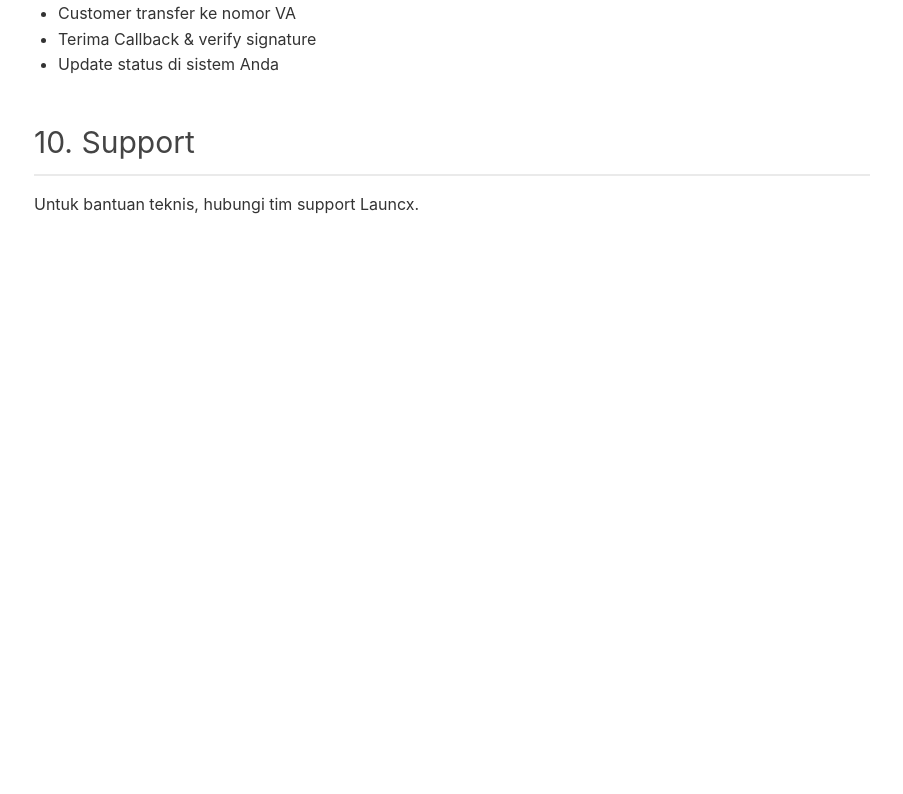
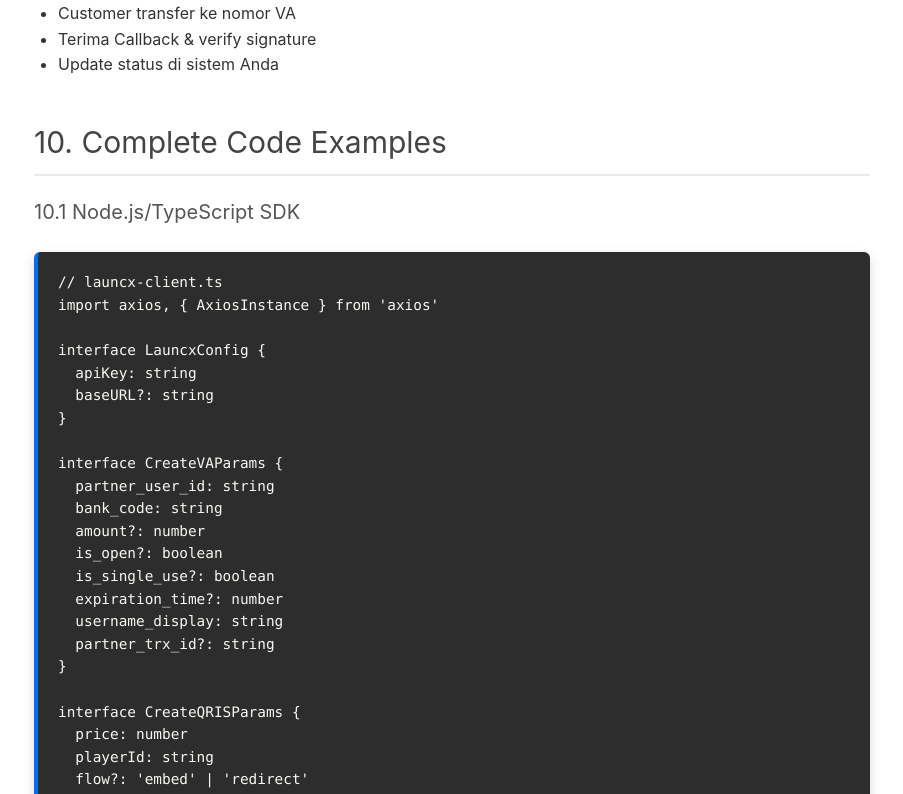
Before and after one commit to Deden199/launcx, a Next.js app in the folder frontend/: page /docs in a window 1280 px wide. Shown: the part 10242-11036 px from the top of the page, without its empty margins (188-1091 px from the left). Before the commit the page ends 10532 px from the top, so only its background shows below. Built offline with nearby package versions, Linux system fonts and the light colour scheme.

Commit message:
auto-commit for c17db2cf-f805-472b-a50f-e250773139f8

```diff
--- a/frontend/src/pages/docs.tsx
+++ b/frontend/src/pages/docs.tsx
@@ -433,9 +433,166 @@ Authorization: Bearer <YOUR_JWT_TOKEN>`}</code></pre>
       </ol>
     </section>
 
-    {/* ─────────────────────────────────── 10. Support */}
+    {/* ─────────────────────────────────── 10. Code Examples */}
     <section className={styles.section}>
-      <h2 className={styles.heading2}>10. Support</h2>
+      <h2 className={styles.heading2}>10. Complete Code Examples</h2>
+
+      <h3 className={styles.heading3}>10.1 Node.js/TypeScript SDK</h3>
+      <pre className={styles.codeBlock}><code>{`// launcx-client.ts
+import axios, { AxiosInstance } from 'axios'
+
+interface LauncxConfig {
+  apiKey: string
+  baseURL?: string
+}
+
+interface CreateVAParams {
+  partner_user_id: string
+  bank_code: string
+  amount?: number
+  is_open?: boolean
+  is_single_use?: boolean
+  expiration_time?: number
+  username_display: string
+  partner_trx_id?: string
+}
+
+interface CreateQRISParams {
+  price: number
+  playerId: string
+  flow?: 'embed' | 'redirect'
+}
+
+class LauncxClient {
+  private client: AxiosInstance
+
+  constructor(config: LauncxConfig) {
+    this.client = axios.create({
+      baseURL: config.baseURL || 'https://s2.launcx.com/api/v1',
+      headers: {
+        'Content-Type': 'application/json',
+        'X-API-Key': config.apiKey,
+      },
+    })
+
+    // Auto-add timestamp
+    this.client.interceptors.request.use(cfg => {
+      cfg.headers['X-Timestamp'] = Date.now().toString()
+      return cfg
+    })
+  }
+
+  // ─── QRIS ───────────────────────────────────────
+  async createQRIS(params: CreateQRISParams) {
+    const { data } = await this.client.post('/payments', params)
+    return data
+  }
+
+  // ─── VA ─────────────────────────────────────────
+  async createVA(params: CreateVAParams) {
+    const { data } = await this.client.post('/payments/danarapay/va/create', params)
+    return data
+  }
+
+  async getVA(vaId: string) {
+    const { data } = await this.client.get(\`/payments/danarapay/va/info/\${vaId}\`)
+    return data
+  }
+
+  async updateVA(vaId: string, params: Partial<CreateVAParams>) {
+    const { data } = await this.client.put(\`/payments/danarapay/va/update/\${vaId}\`, params)
+    return data
+  }
+}
+
+export default LauncxClient`}</code></pre>
+
+      <h3 className={styles.heading3}>10.2 Usage Example</h3>
+      <pre className={styles.codeBlock}><code>{`// Example usage
+import LauncxClient from './launcx-client'
+
+const launcx = new LauncxClient({
+  apiKey: process.env.LAUNCX_API_KEY!,
+})
+
+// Create VA
+async function handlePayment(userId: string, amount: number) {
+  try {
+    const result = await launcx.createVA({
+      partner_user_id: userId,
+      bank_code: '008', // Mandiri
+      amount: amount,
+      is_open: false,
+      is_single_use: true,
+      expiration_time: 1440, // 24 hours
+      username_display: 'Customer Name',
+      partner_trx_id: \`TRX-\${Date.now()}\`,
+    })
+
+    console.log('VA Created:', result.data.va_number)
+    return result.data
+  } catch (error) {
+    console.error('Failed to create VA:', error)
+    throw error
+  }
+}`}</code></pre>
+
+      <h3 className={styles.heading3}>10.3 Callback Handler (Express)</h3>
+      <pre className={styles.codeBlock}><code>{`import express from 'express'
+import crypto from 'crypto'
+
+const router = express.Router()
+
+// Verify HMAC signature
+function verifySignature(body: any, signature: string, secret: string): boolean {
+  const payload = JSON.stringify(body)
+  const expected = crypto
+    .createHmac('sha256', secret)
+    .update(payload)
+    .digest('hex')
+  return signature === expected
+}
+
+router.post('/launcx-callback', express.json(), async (req, res) => {
+  const signature = req.header('X-Callback-Signature')
+  const callbackSecret = process.env.LAUNCX_CALLBACK_SECRET!
+
+  // Verify signature
+  if (!signature || !verifySignature(req.body, signature, callbackSecret)) {
+    return res.status(401).json({ error: 'Invalid signature' })
+  }
+
+  const { orderId, status, channel, netAmount, playerId } = req.body
+
+  console.log(\`Callback received: \${orderId} - \${status}\`)
+
+  // Process based on status
+  switch (status) {
+    case 'PAID':
+    case 'SUCCESS':
+      // Update your database
+      await updateOrderStatus(orderId, status, netAmount)
+      // Notify user
+      await notifyUser(playerId, 'Payment successful!')
+      break
+    case 'EXPIRED':
+      await handleExpiredOrder(orderId)
+      break
+    case 'FAILED':
+      await handleFailedOrder(orderId)
+      break
+  }
+
+  // Always respond 200 to acknowledge receipt
+  return res.json({ success: true })
+})
+
+export default router`}</code></pre>
+    </section>
+
+    {/* ─────────────────────────────────── 11. Support */}
+    <section className={styles.section}>
+      <h2 className={styles.heading2}>11. Support</h2>
       <p className={styles.bodyText}>
         Untuk bantuan teknis, hubungi tim support Launcx.
       </p>
```
